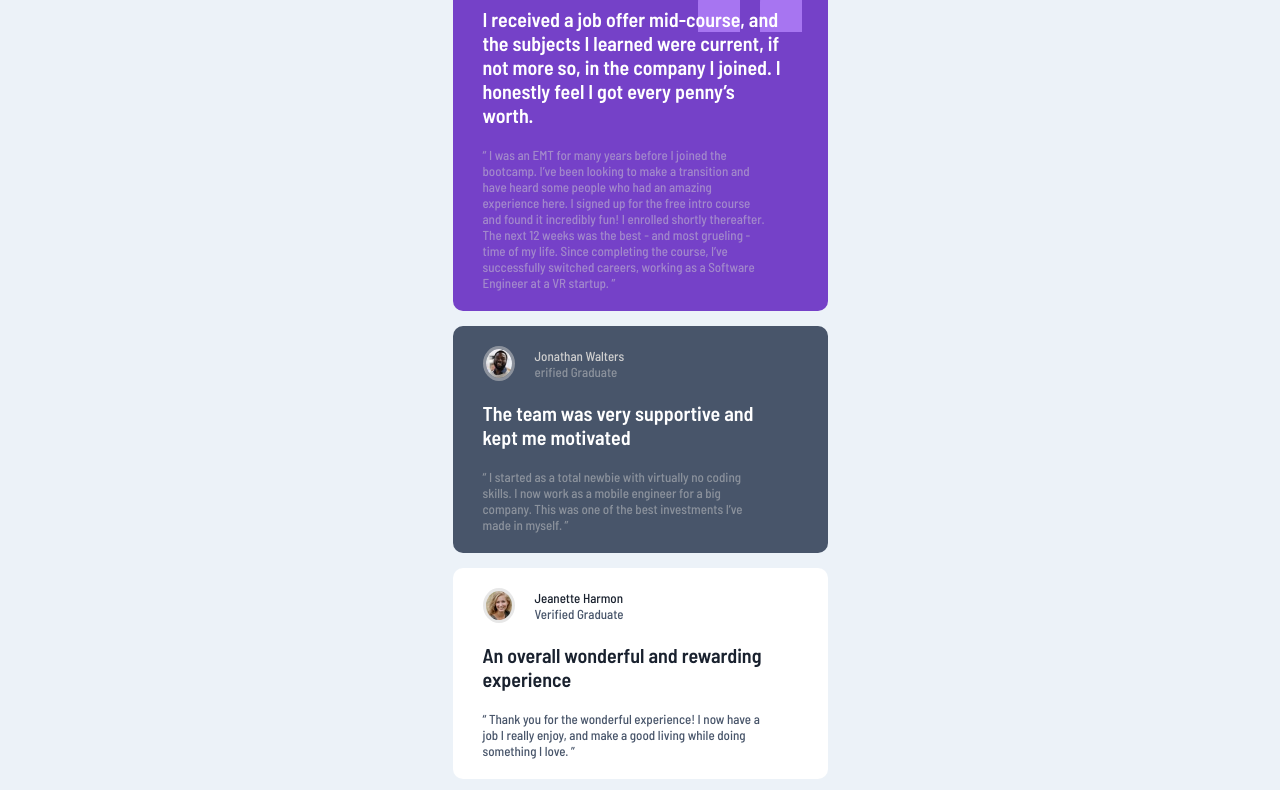
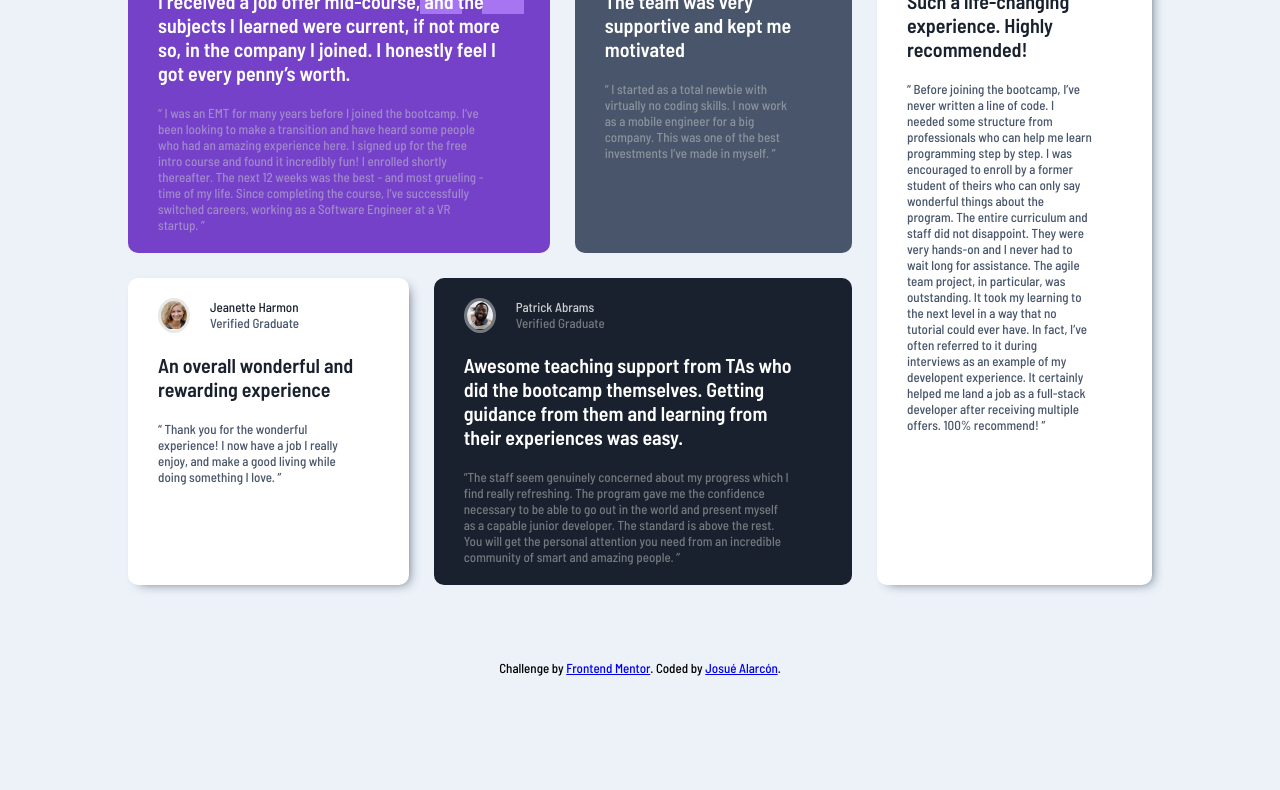
Before and after one commit to jaac97/challenges-frontend-mentor, a plain HTML site: page testimonials-grid-section-main/index.html in a window 1280 px wide. Shown: the part 118-908 px from the top of the page. After the commit the page ends 819 px from the top, so only its background shows below. Drawn offline with Linux system fonts and the light colour scheme.

Commit message:
Finish Desktop version and Readme

```diff
--- a/testimonials-grid-section-main/index.html
+++ b/testimonials-grid-section-main/index.html
@@ -108,7 +108,7 @@
     </div>
 
     <div class="attribution">
-        Challenge by <a href="https://www.frontendmentor.io?ref=challenge" target="_blank">Frontend Mentor</a>. Coded by <a href="#">Your Name Here</a>.
+        Challenge by <a href="https://www.frontendmentor.io?ref=challenge" target="_blank">Frontend Mentor</a>. Coded by <a target="_blank" href="https://www.frontendmentor.io/profile/jaac97">Josué Alarcón</a>.
     </div>
 </body>
 
--- a/testimonials-grid-section-main/styles/main.css
+++ b/testimonials-grid-section-main/styles/main.css
@@ -44,17 +44,42 @@ body {
     background-color: var(--light-grayish-blue);
 }
 
+@media (min-width: 960px) {
+    body {
+        height: 100vh;
+        display: flex;
+        justify-content: center;
+        align-content: center;
+        flex-direction: column;
+    }
+}
+
 .container {
     width: 90%;
     max-width: 375px;
     margin: auto;
 }
 
+@media (min-width: 960px) {
+    .container {
+        width: 80%;
+        max-width: 1400px;
+    }
+}
+
 .grid {
     padding: 50px 0;
     display: grid;
     /* grid-template-rows: 450px repeat(2, 250px) repeat(2, 450px); */
-    row-gap: 15px;
+    row-gap: 25px;
+}
+
+@media (min-width: 960px) {
+    .grid {
+        grid-template-areas: "grid-1 grid-1 grid-2 grid-5" "grid-3 grid-4 grid-4 grid-5";
+        /* grid-template-rows: 400px; */
+        gap: 25px;
+    }
 }
 
 .grid--card {
@@ -67,6 +92,12 @@ body {
     background-color: var(--violet);
     position: relative;
     z-index: 10;
+}
+
+@media (min-width: 960px) {
+    .grid__one {
+        grid-area: grid-1;
+    }
 }
 
 .grid__one::after {
@@ -87,14 +118,36 @@ body {
     background-color: var(--dark-grayish-blue);
 }
 
+@media (min-width: 960px) {
+    .grid__two {
+        grid-area: grid-2;
+    }
+    .grid__three {
+        grid-area: grid-3;
+    }
+}
+
 .grid__three,
 .grid__five {
     background-color: var(--white);
+    box-shadow: 5px 4px 12px -6px var(--dark-grayish-blue);
 }
 
 .grid__four {
     background-color: var(--dark-blackish-blue);
 }
+
+@media (min-width: 960px) {
+    .grid__four {
+        grid-area: grid-4;
+    }
+    .grid__five {
+        grid-area: grid-5;
+        width: 275px;
+    }
+}
+
+@media (min-width: 960px) {}
 
 .header {
     width: 70%;
@@ -164,3 +217,8 @@ body {
 .content__text--dark {
     color: var(--dark-grayish-blue) !important;
 }
+
+.attribution {
+    padding: 25px;
+    text-align: center;
+}
```
Also changed, not shown: testimonials-grid-section-main/desktop.png (added), testimonials-grid-section-main/mobile.png (added), 2 other files.
